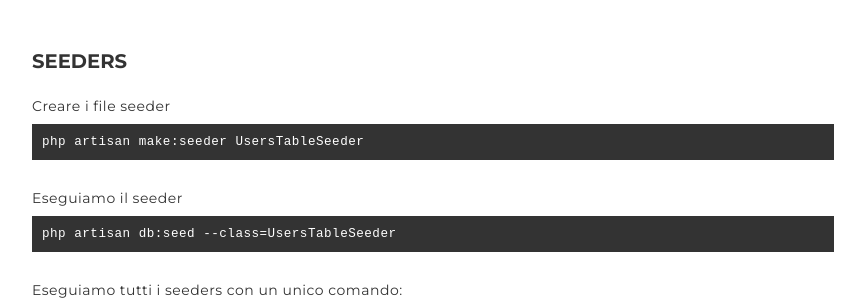
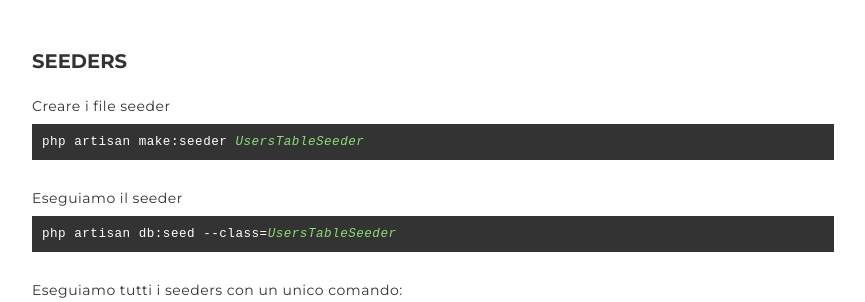
Before and after one commit to alessandro-orlov/webdev-guide, a website: page pages/laravel.html in a window 1280 px wide. Shown: the part 3800-4102 px from the top of the page, without its empty margins (318-1183 px from the left). Drawn offline with Linux system fonts and the light colour scheme.

Commit message:
laravel - riga di comando

```diff
--- a/pages/laravel.html
+++ b/pages/laravel.html
@@ -264,13 +264,13 @@
             <p>
               Creare i file seeder
               <span class="powershell">
-                php artisan make:seeder UsersTableSeeder
+                php artisan make:seeder <i>UsersTableSeeder</i>
               </span>
             </p>
             <p>
               Eseguiamo il seeder
               <span class="powershell">
-                php artisan db:seed --class=UsersTableSeeder
+                php artisan db:seed --class=<i>UsersTableSeeder</i>
               </span>
             </p>
             <p>
```
